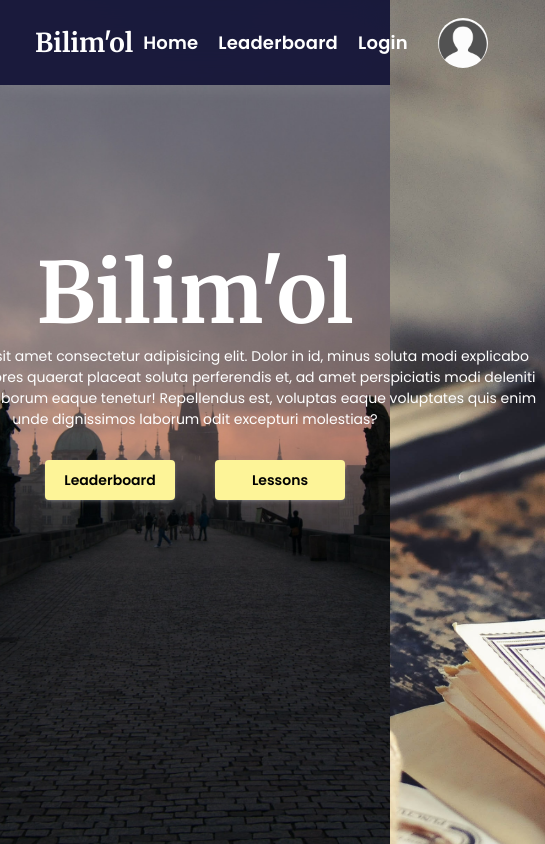
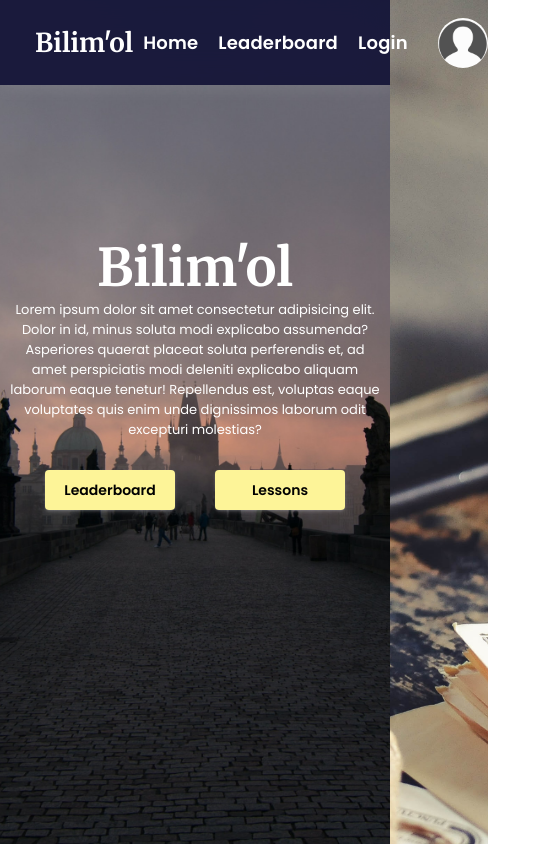
Before and after one commit to sherozbek1706/bilim-ol, a React (Vite) app: page / in a window 390 px wide. Shown: the whole page, 545 px wide, since content can reach past the window. Built offline with nearby package versions, Linux system fonts and the light colour scheme.

Commit message:
responsive half home

```diff
--- a/src/pages/main/main.css
+++ b/src/pages/main/main.css
@@ -16,12 +16,11 @@
   justify-content: center;
   flex-direction: column;
   width: 100%;
-  height: 600px;
+  margin-top: 150px;
 }
 .Main__text {
   font-size: 84px;
   color: white;
-
 }
 .Main__paragraph {
   width: 700px;
@@ -30,6 +29,39 @@
   color: #fff;
   font-family: var(--Family-poppins);
 }
-.Main__buttons{
+.Main__buttons {
   margin: 20px 0;
 }
+
+@media only screen and (max-width: 850px) {
+  .Main__text {
+    font-size: 64px;
+  }
+  .Main__paragraph {
+    font-size: 14px;
+    /* line-height: 18px; */
+    width: 80%;
+  }
+}
+
+@media only screen and (max-width: 700px) {
+  .Main__text {
+    font-size: 52px;
+  }
+  .Main__paragraph {
+    font-size: 13px;
+    /* line-height: 18px; */
+    width: 85%;
+  }
+}
+
+@media only screen and (max-width: 570px) {
+  .Main__text {
+    font-size: 52px;
+  }
+  .Main__paragraph {
+    font-size: 13px;
+    /* line-height: 18px; */
+    width: 95%;
+  }
+}
--- a/src/pages/main/main.jsx
+++ b/src/pages/main/main.jsx
@@ -17,7 +17,7 @@ export const Main = () => {
         </p>
         <div className="Main__buttons">
           <Button name={"Leaderboard"} link={"/leaderboard"} />
-          <Button name={"Lessons"} link={"/lessons"}/>
+          <Button name={"Lessons"} link={"/lessons"} />
         </div>
       </div>
     </div>
```
